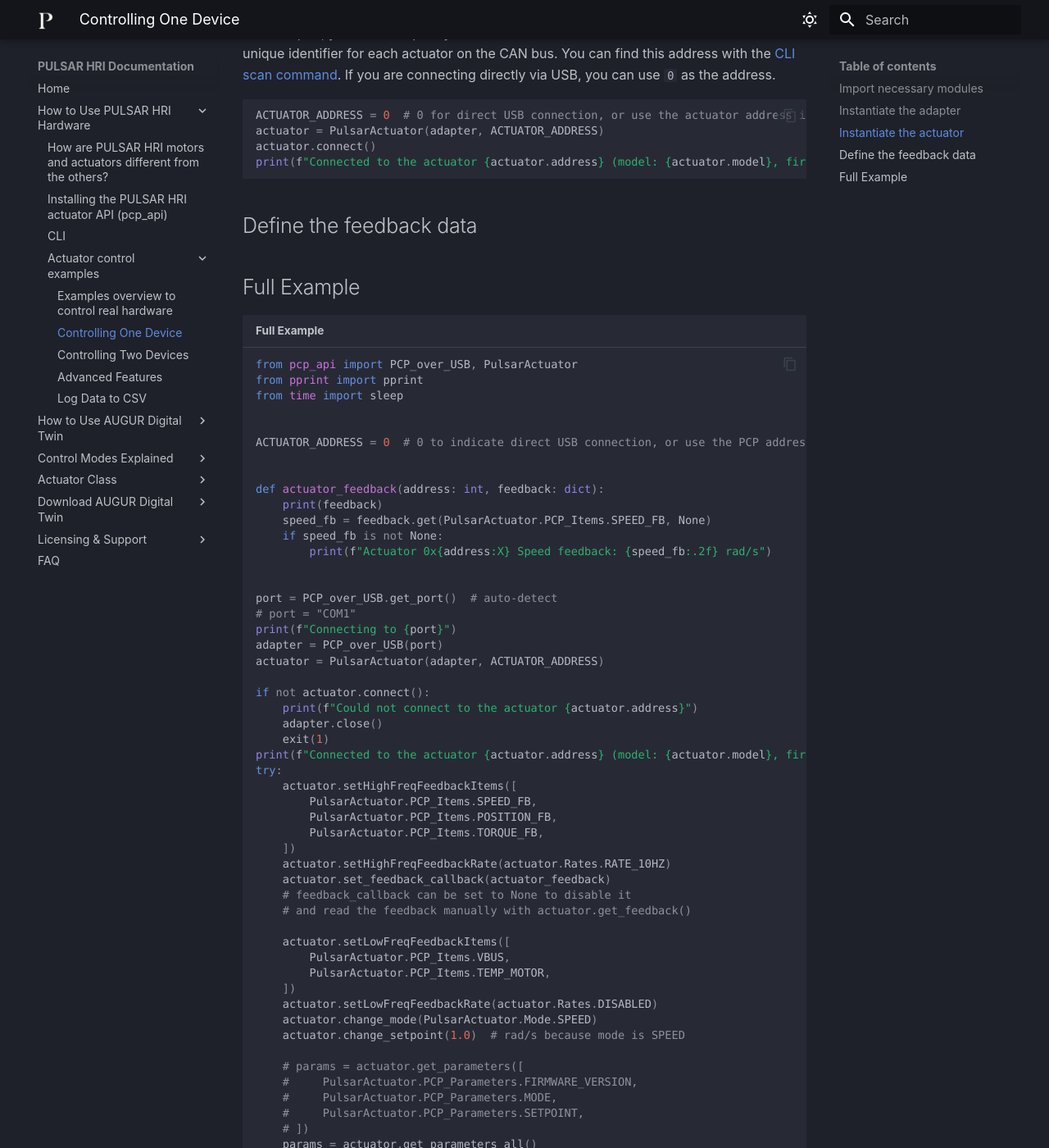
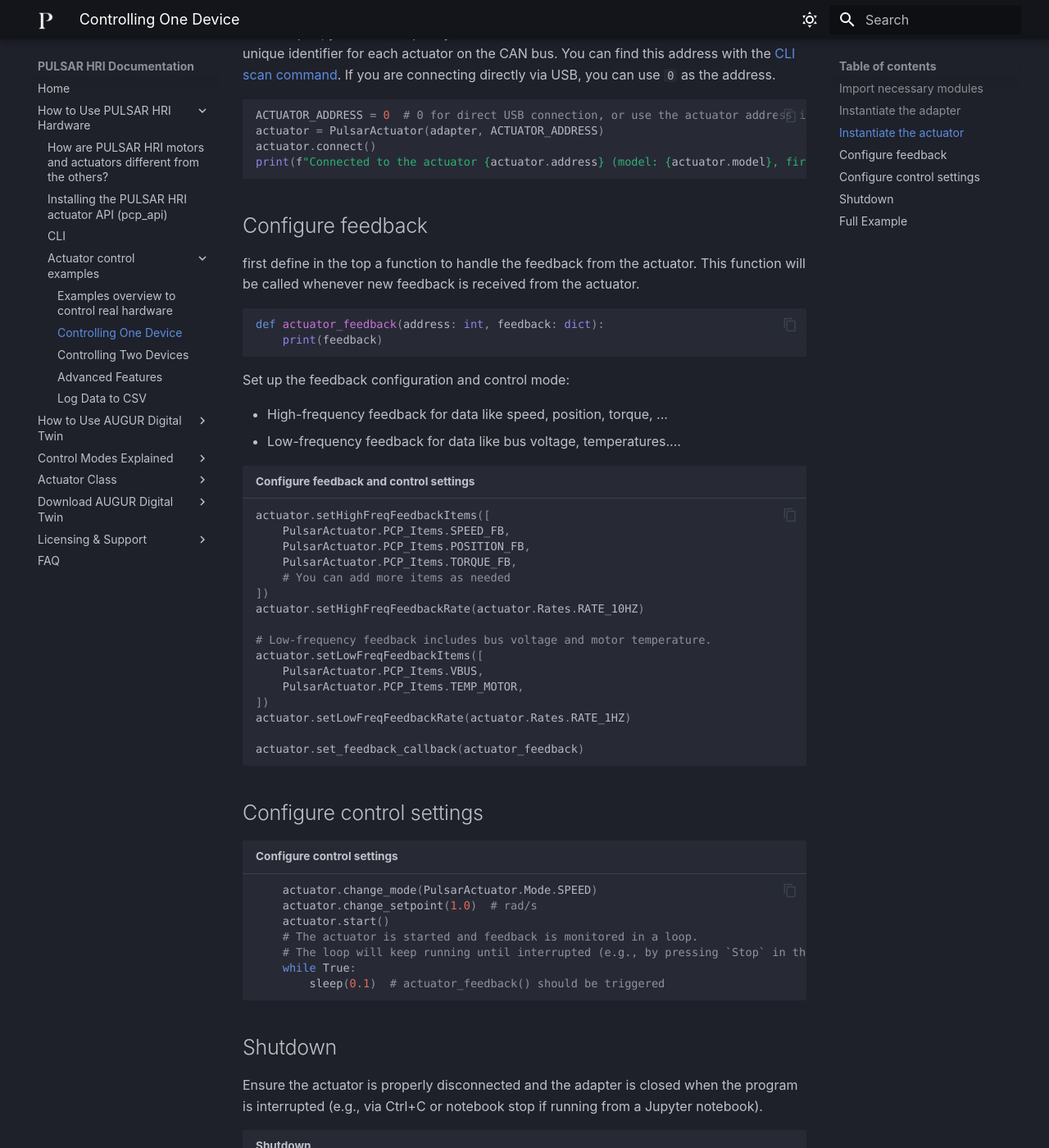
Before and after one commit to PulsarHRI/pulsarhri.github.io, an MkDocs documentation site: the page built from docs/01-how-to-control-hardware-actuators/02-R-actuator-control-examples/01-R-single-actuator.md, in a window 1280 px wide and 1400 px high, scrolled down 888 px. Shown: the whole window at 82% size. Built offline with MkDocs 1.6.1 and Material for MkDocs 9.7.7, drawn with Linux system fonts in a browser that asks for light colours; some web fonts are replaced; some of the changed text lies outside the part shown.

Commit message:
fix error

````diff
--- a/docs/01-how-to-control-hardware-actuators/02-R-actuator-control-examples/01-R-single-actuator.md
+++ b/docs/01-how-to-control-hardware-actuators/02-R-actuator-control-examples/01-R-single-actuator.md
@@ -24,7 +24,7 @@
 
 ## Instantiate the actuator
 
-You can instantiate as many actuators as you want with the same adapter. In this example we are going to control only one actuator, connected directly via USB. If you are using a CAN adapter, you need to specify the PCP address of the actuator. The PCP address is a unique identifier for each actuator on the CAN bus. You can find this address with the  [CLI scan command](cli.md#scan-for-devices). If you are connecting directly via USB, you can use `0` as the address.
+You can instantiate as many actuators as you want with the same adapter. In this example we are going to control only one actuator, connected directly via USB. If you are using a CAN adapter, you need to specify the PCP address of the actuator. The PCP address is a unique identifier for each actuator on the CAN bus. You can find this address with the  [CLI scan command](../../cli.md#scan-for-devices). If you are connecting directly via USB, you can use `0` as the address.
 
 ```py
 ACTUATOR_ADDRESS = 0  # 0 for direct USB connection, or use the actuator address if using CAN adapter
@@ -33,8 +33,68 @@
 print(f"Connected to the actuator {actuator.address} (model: {actuator.model}, firmware: {actuator.firmware_version})")
 ```
 
-## Define the feedback data
+## Configure feedback
 
+first define in the top a function to handle the feedback from the actuator. This function will be called whenever new feedback is received from the actuator.
+
+```py
+def actuator_feedback(address: int, feedback: dict):
+    print(feedback)
+```
+
+Set up the feedback configuration and control mode:
+
+* High-frequency feedback for data like speed, position, torque, ...
+* Low-frequency feedback for data like bus voltage, temperatures....
+
+```py title="Configure feedback and control settings"
+actuator.setHighFreqFeedbackItems([
+    PulsarActuator.PCP_Items.SPEED_FB,
+    PulsarActuator.PCP_Items.POSITION_FB,
+    PulsarActuator.PCP_Items.TORQUE_FB,
+    # You can add more items as needed
+])
+actuator.setHighFreqFeedbackRate(actuator.Rates.RATE_10HZ)
+
+# Low-frequency feedback includes bus voltage and motor temperature.
+actuator.setLowFreqFeedbackItems([
+    PulsarActuator.PCP_Items.VBUS,
+    PulsarActuator.PCP_Items.TEMP_MOTOR,
+])
+actuator.setLowFreqFeedbackRate(actuator.Rates.RATE_1HZ)
+
+actuator.set_feedback_callback(actuator_feedback)
+```
+
+## Configure control settings
+
+
+```py title="Configure control settings"
+    actuator.change_mode(PulsarActuator.Mode.SPEED)
+    actuator.change_setpoint(1.0)  # rad/s
+    actuator.start()
+    # The actuator is started and feedback is monitored in a loop.
+    # The loop will keep running until interrupted (e.g., by pressing `Stop` in the notebook).
+    while True:
+        sleep(0.1)  # actuator_feedback() should be triggered
+```
+
+
+## Shutdown
+Ensure the actuator is properly disconnected and the adapter is closed when the program is interrupted (e.g., via Ctrl+C or notebook stop if running from a Jupyter notebook).
+
+```py title="Shutdown"
+try:
+    # Put the configuration and control code here
+    while True:
+        sleep(0.1)
+except KeyboardInterrupt:
+    pass
+finally:
+    actuator.disconnect()  # will also stop the actuator
+    sleep(0.1)
+    adapter.close()
+```
 
 ## Full Example
 
````
